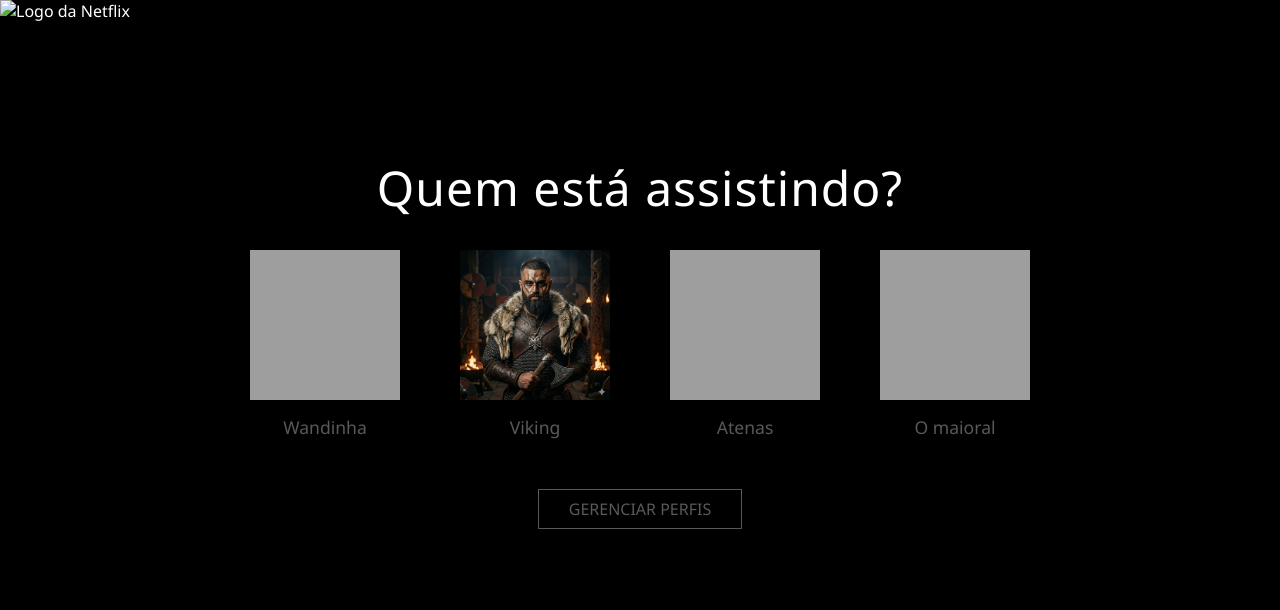
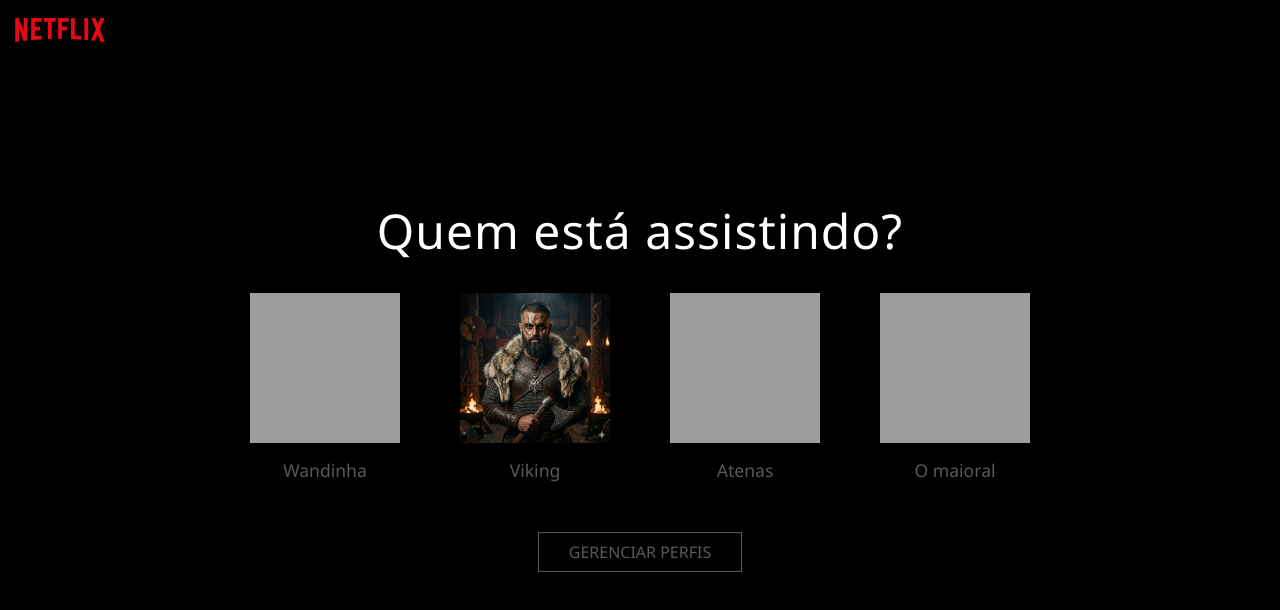
Before and after one commit to LauraDossi/imersaoAluraFrontEnd, a plain HTML site: page index.html in a window 1280 px wide. Drawn offline with Linux system fonts and the light colour scheme; the site is published under a folder, as on GitHub Pages, so addresses that start at the root find nothing.

```diff
--- a/index.html
+++ b/index.html
@@ -7,7 +7,7 @@
     <link rel="stylesheet" href="style.css">
 </head>
 <body>
-    <img class="logo" src="/assets/netflix.webp" alt="Logo da Netflix">
+    <img class="logo" src="assets/netflix.webp" alt="Logo da Netflix">
     <main>
         <h1>Quem está assistindo?</h1>
 
```
